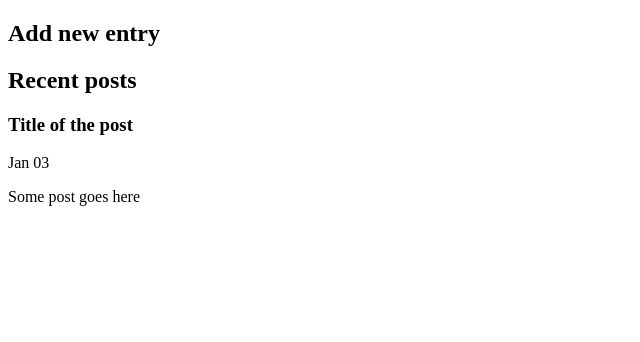
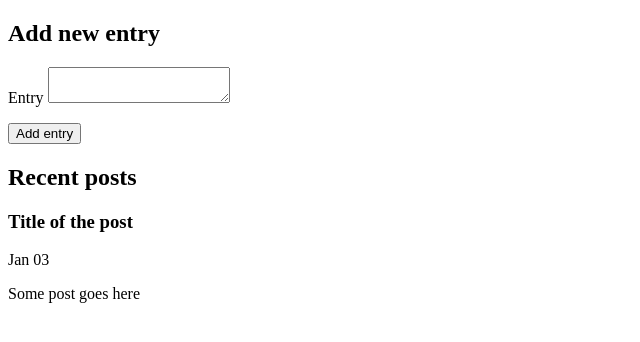
Before and after one commit to IuliiaKonovalova/micro-blog, a Python web app: template templates/index.html in a window 1280 px wide. Shown: the part 116-458 px from the top of the page, without its empty margins (0-640 px from the left). Run offline with Jinja, Linux system fonts and the light colour scheme; the template is opened without the code that fills it, so the values that code supplies are empty.

Commit message:
Add form to the page

```diff
--- a/templates/index.html
+++ b/templates/index.html
@@ -10,8 +10,8 @@
 </head>
 
 <body>
+  <!--Navbar-->
   <header class="navbar">
-
     <div class="navbar__brand">
       <img src="../static/images/logo.svg" alt="Microblog logo">
     </div>
@@ -28,6 +28,14 @@
   <main>
     <section>
       <h1>Add new entry</h1>
+      <!--Form-->
+      <form action="/entry" method="POST" class="form">
+        <p class="form__input">
+          <label for="entry" class="form__label">Entry</label>
+          <textarea name="entry" id="entry" class="form__textarea"></textarea>
+        </p>
+        <button type="submit" class="form__submit">Add entry</button>
+      </form>
     </section>
     <section>
       <h2>Recent posts</h2>
```
